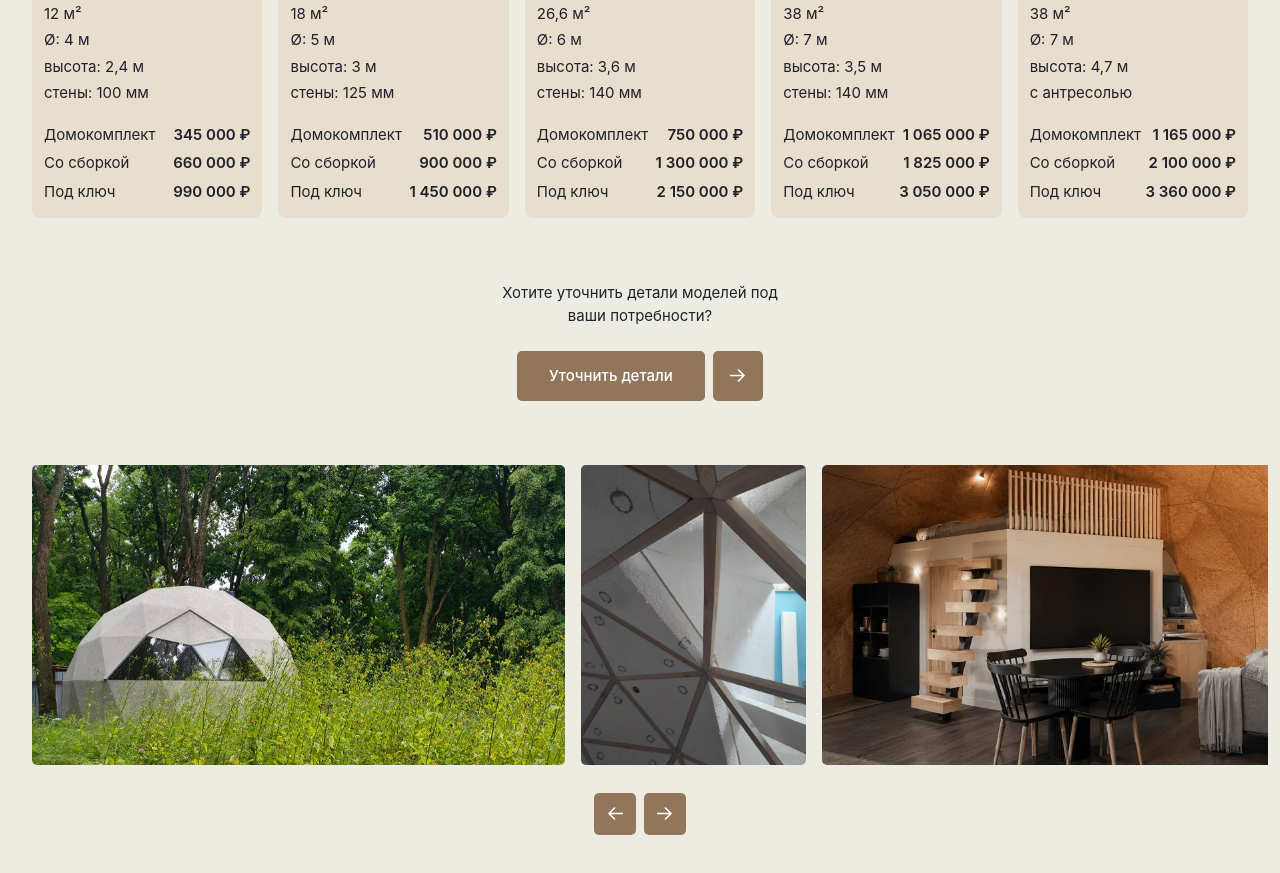
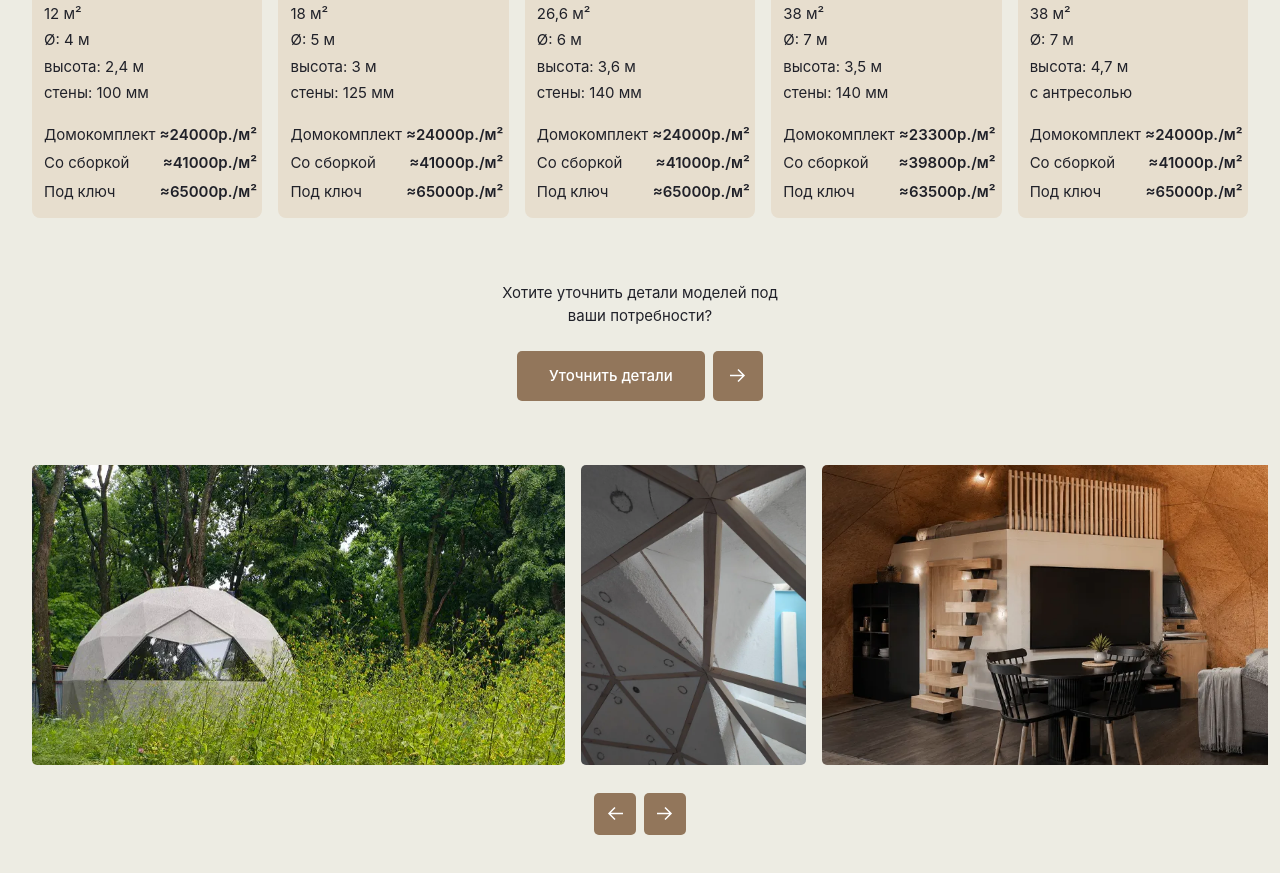
Before and after one commit to serkostrov/geodomika, a React (Vite) app: page / in a window 1280 px wide. Shown: the part 7700-8573 px from the top of the page. Built offline with nearby package versions, Linux system fonts and the light colour scheme.

Commit message:
Update pricing values in models.ts to reflect new square meter rates
- Changed pricing values for various models from fixed amounts to approximate rates per square meter.
- Ensured consistency in pricing format across all model entries for clarity.

```diff
--- a/src/features/models-pricing/constants/models.ts
+++ b/src/features/models-pricing/constants/models.ts
@@ -45,9 +45,9 @@ export const MODELS_PRICING_MODELS: ModelsPricingModelData[] = [
     height: 'высота: 2,4 м',
     walls: 'стены: 100 мм',
     prices: [
-      { label: 'Домокомплект', value: '345 000 ₽' },
-      { label: 'Со\u00A0сборкой', value: '660 000 ₽' },
-      { label: 'Под ключ', value: '990 000 ₽' },
+      { label: 'Домокомплект', value: '≈24000р./м²' },
+      { label: 'Со\u00A0сборкой', value: '≈41000р./м²' },
+      { label: 'Под ключ', value: '≈65000р./м²' },
     ],
   },
   {
@@ -64,9 +64,9 @@ export const MODELS_PRICING_MODELS: ModelsPricingModelData[] = [
     height: 'высота: 3 м',
     walls: 'стены: 125 мм',
     prices: [
-      { label: 'Домокомплект', value: '510 000 ₽' },
-      { label: 'Со\u00A0сборкой', value: '900 000 ₽' },
-      { label: 'Под ключ', value: '1 450 000 ₽' },
+      { label: 'Домокомплект', value: '≈24000р./м²' },
+      { label: 'Со\u00A0сборкой', value: '≈41000р./м²' },
+      { label: 'Под ключ', value: '≈65000р./м²' },
     ],
   },
   {
@@ -83,9 +83,9 @@ export const MODELS_PRICING_MODELS: ModelsPricingModelData[] = [
     height: 'высота: 3,6 м',
     walls: 'стены: 140 мм',
     prices: [
-      { label: 'Домокомплект', value: '750 000 ₽' },
-      { label: 'Со\u00A0сборкой', value: '1 300 000 ₽' },
-      { label: 'Под ключ', value: '2 150 000 ₽' },
+      { label: 'Домокомплект', value: '≈24000р./м²' },
+      { label: 'Со\u00A0сборкой', value: '≈41000р./м²' },
+      { label: 'Под ключ', value: '≈65000р./м²' },
     ],
   },
   {
@@ -102,9 +102,9 @@ export const MODELS_PRICING_MODELS: ModelsPricingModelData[] = [
     height: 'высота: 3,5 м',
     walls: 'стены: 140 мм',
     prices: [
-      { label: 'Домокомплект', value: '1 065 000 ₽' },
-      { label: 'Со\u00A0сборкой', value: '1 825 000 ₽' },
-      { label: 'Под ключ', value: '3 050 000 ₽' },
+      { label: 'Домокомплект', value: '≈23300р./м²' },
+      { label: 'Со\u00A0сборкой', value: '≈39800р./м²' },
+      { label: 'Под ключ', value: '≈63500р./м²' },
     ],
   },
   {
@@ -121,9 +121,9 @@ export const MODELS_PRICING_MODELS: ModelsPricingModelData[] = [
     height: 'высота: 4,7 м',
     walls: 'с антресолью',
     prices: [
-      { label: 'Домокомплект', value: '1 165 000 ₽' },
-      { label: 'Со\u00A0сборкой', value: '2 100 000 ₽' },
-      { label: 'Под ключ', value: '3 360 000 ₽' },
+      { label: 'Домокомплект', value: '≈24000р./м²' },
+      { label: 'Со\u00A0сборкой', value: '≈41000р./м²' },
+      { label: 'Под ключ', value: '≈65000р./м²' },
     ],
   },
 ]
```
